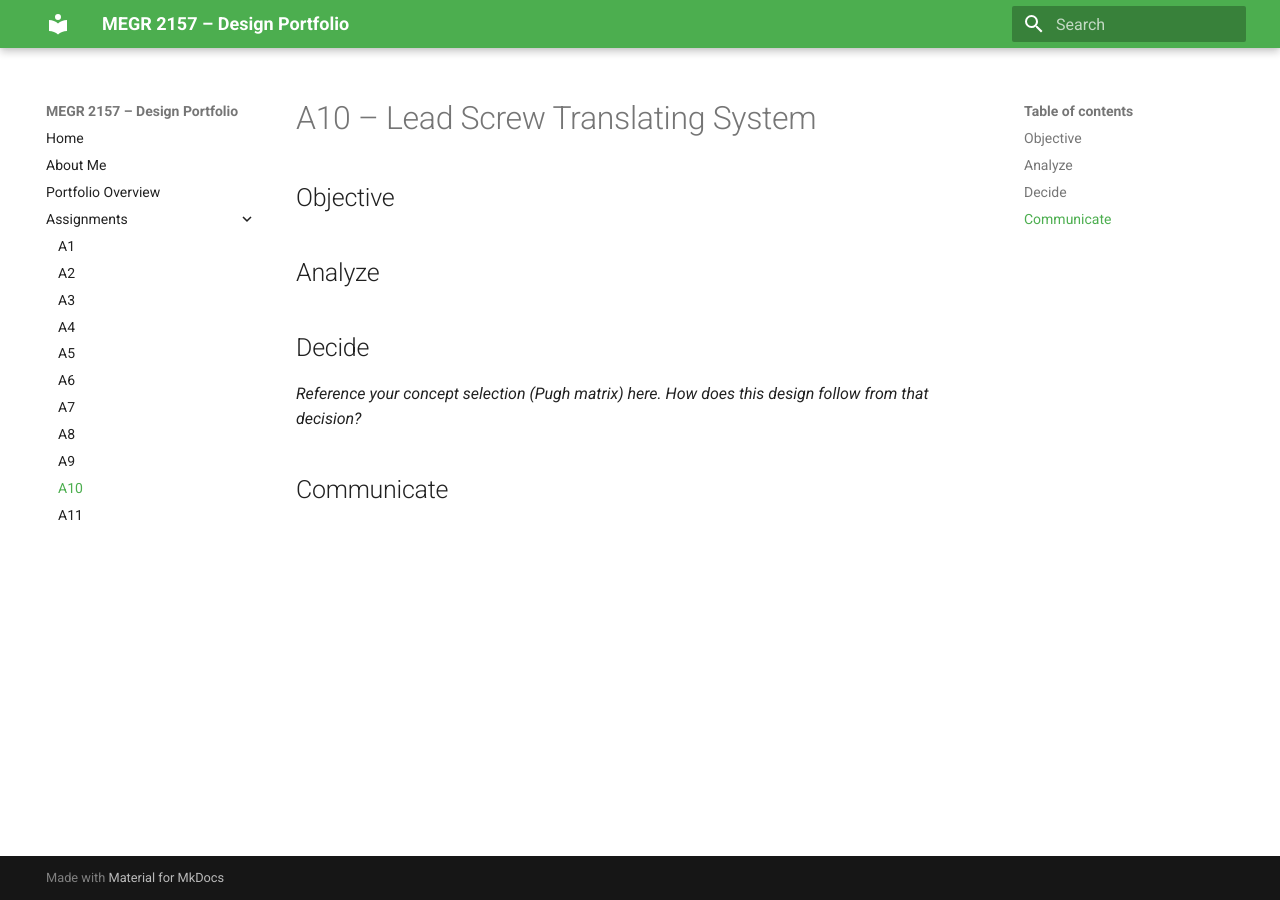
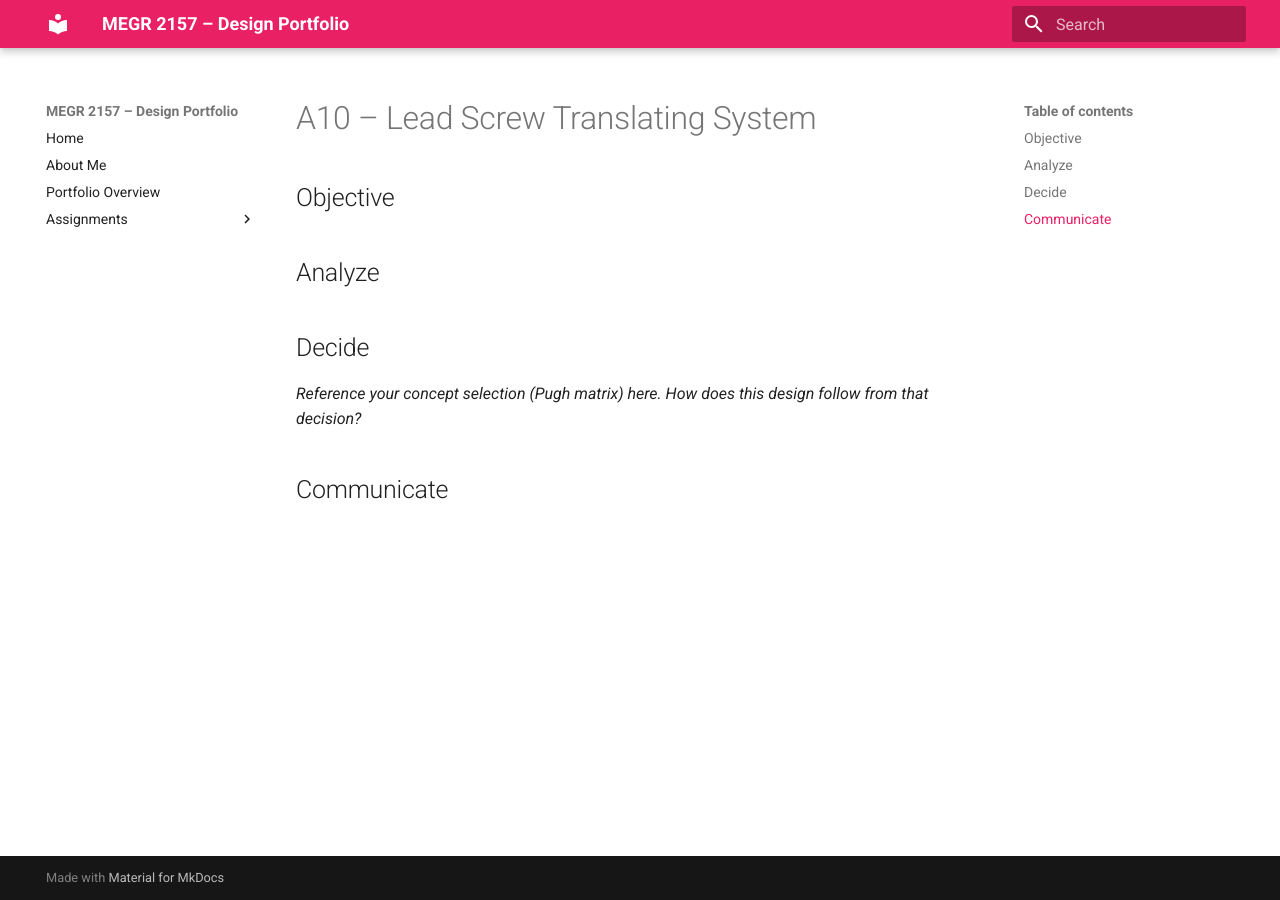
Before and after one commit to JonathanSuarezVazquez/Jonathans-megr2157-portfolio, an MkDocs documentation site: the page built from docs/assignments/A10/index.md, in a window 1280 px wide. Built offline with MkDocs 1.6.1 and Material for MkDocs 9.7.7, drawn with Linux system fonts in a browser that asks for light colours; part of the change alters nothing that is shown.

Commit message:
Change primary color to pink and update assignments
Updated assignment links and changed primary color.

```diff
--- a/mkdocs.yml
+++ b/mkdocs.yml
@@ -4,7 +4,7 @@ site_description: Design portfolio documentation, built with the Analyze / Decid
 theme:
   name: material
   palette:
-    primary: green
+    primary: pink
   features:
     - navigation.instant
     - navigation.tracking
@@ -14,14 +14,14 @@ nav:
   - About Me: aboutme/index.md
   - Portfolio Overview: portfolio-overview.md
   - Assignments:
-      - A1: assignments/A01/index.md
-      - A2: assignments/A02/index.md
-      - A3: assignments/A03/index.md
-      - A4: assignments/A04/index.md
-      - A5: assignments/A05/index.md
-      - A6: assignments/A06/index.md
-      - A7: assignments/A07/index.md
-      - A8: assignments/A08/index.md
-      - A9: assignments/A09/index.md
-      - A10: assignments/A10/index.md
-      - A11: assignments/A11/index.md
+      - A1: assignments/A01-Create Portfolio/index.md
+      - A2: assignments/A02-Design with Basic Stress/index.md
+      - A3: assignments/A03-Parametric and FEA/index.md
+      - A4: assignments/A04-Moror Mount/index.md
+      - A5: assignments/A05-Bracket Design/index.md
+      - A6: assignments/A06-Bracket Drawing/index.md
+      - A7: assignments/A07-FEA on Bracket/index.md
+      - A8: assignments/A08-Gear Box Design/index.md
+      - A9: assignments/A09-PPulley System Design/index.md
+      - A10: assignments/A10-Lead Screw Design/index.md
+      - A11: assignments/A11-Motor Selection Design/index.md
```
